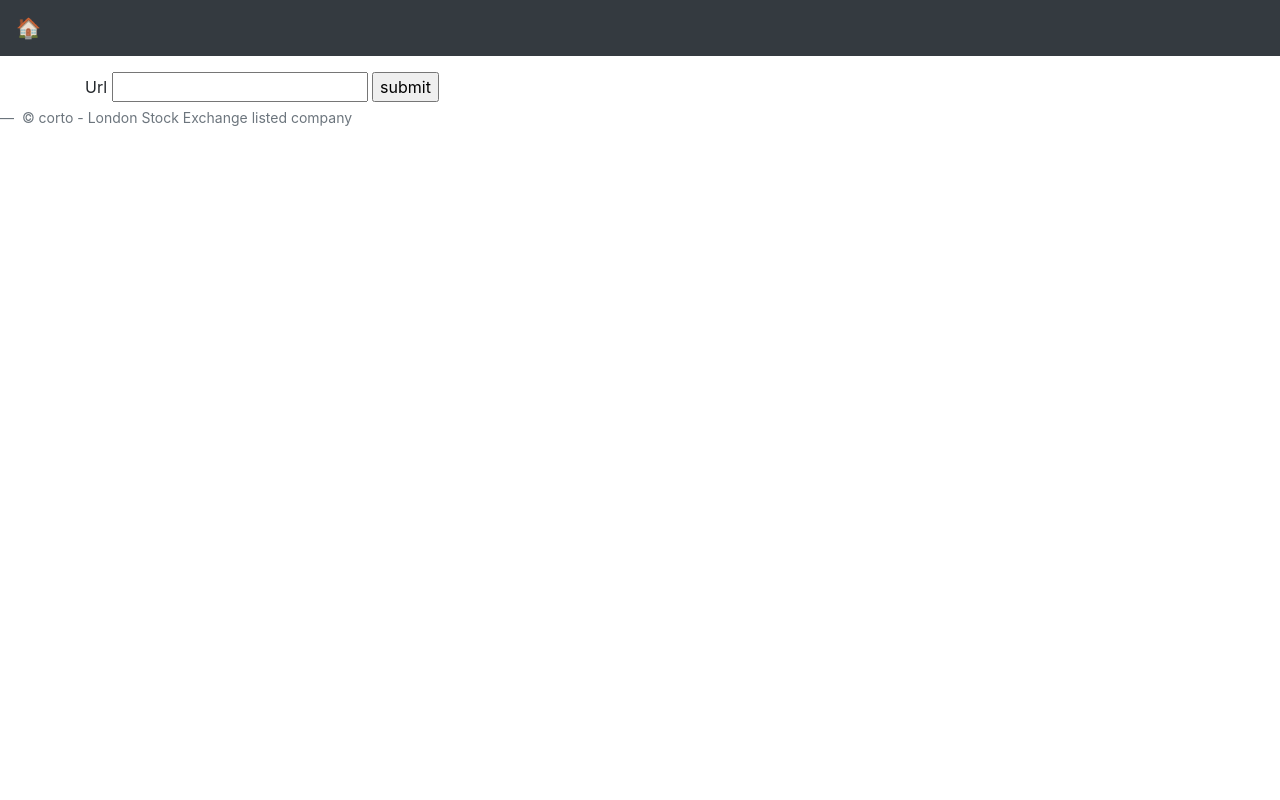
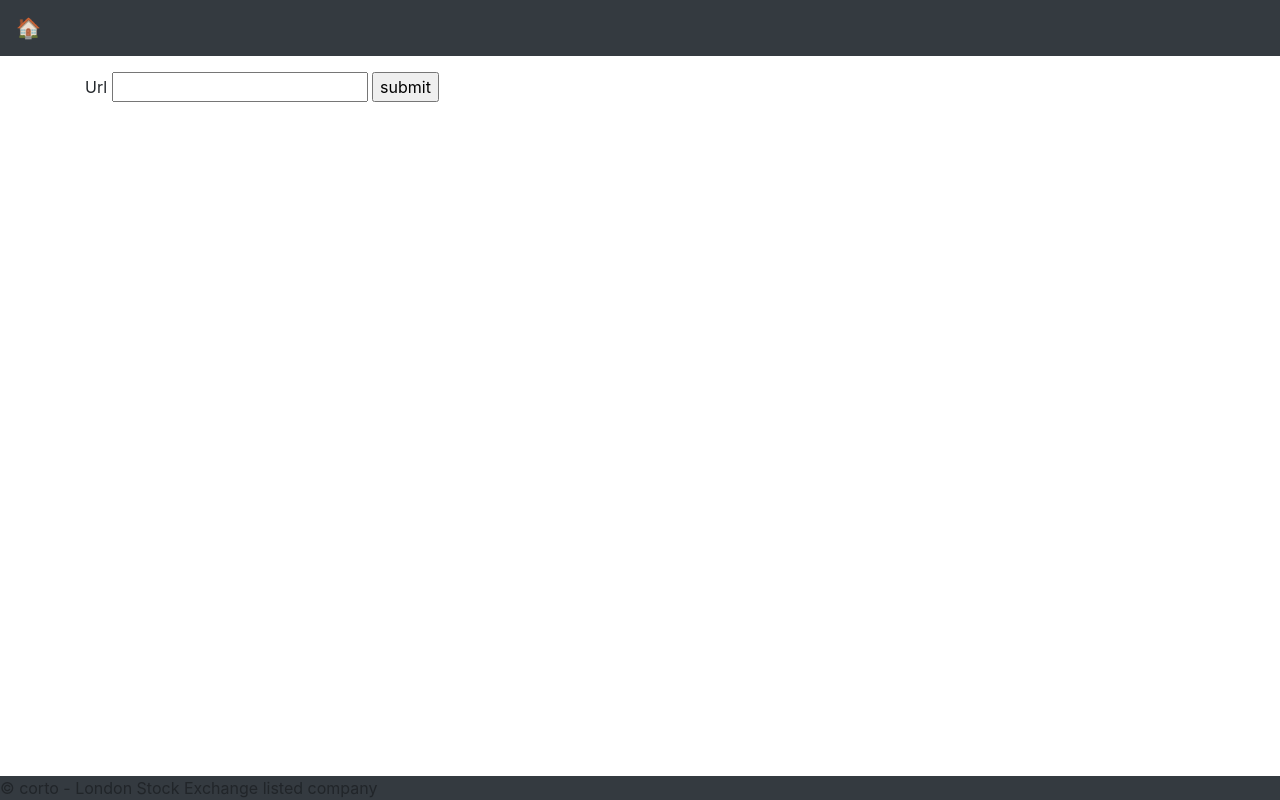
Before and after one commit to r0neel/corto, a Flask app: page / in a window 1280 px wide. Run offline with Flask 2, Linux system fonts and the light colour scheme.

Commit message:
styling footer

```diff
--- a/templates/layout.html
+++ b/templates/layout.html
@@ -17,7 +17,7 @@
 
             {% endblock %}
         </div>
-    <footer class="footer blockquote-footer" >
+    <footer class="footer navbar-expand-lg navbar-light fixed-bottom bg-dark" >
         &copy; corto - London Stock Exchange listed company
     </footer>
 </body>
```
